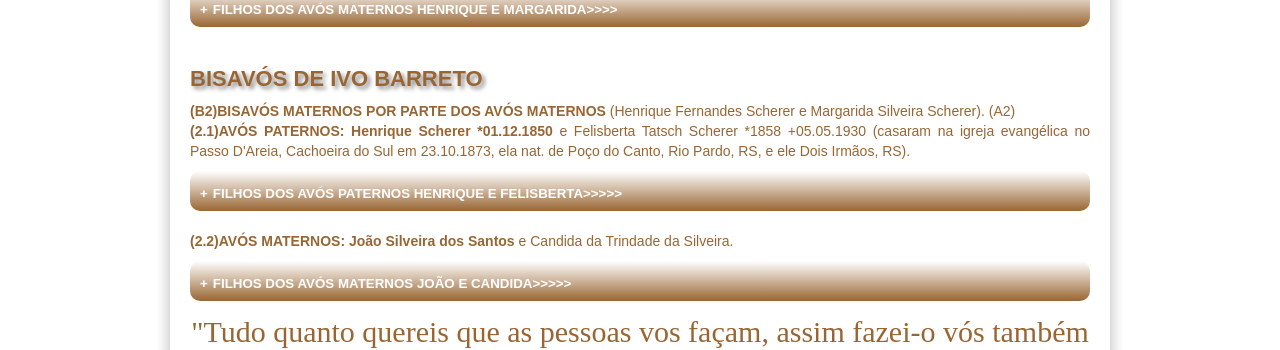
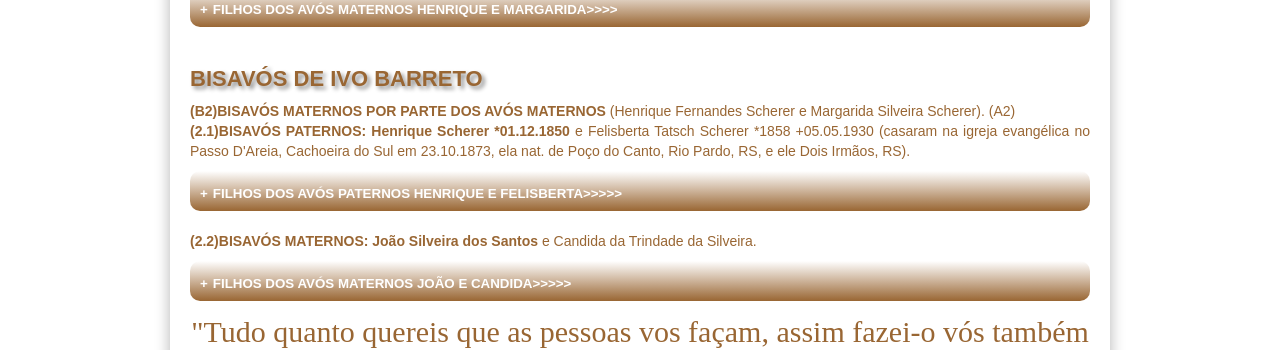
Before and after one commit to claudiovargas1955/claudiovargas1955.github.io, a Jekyll site: the page built from _pages/familia-barreto.html, in a window 1280 px wide. Shown: the part 1106-1456 px from the top of the page. Built offline with Jekyll 4.4.1, drawn with Linux system fonts in a browser that asks for light colours; some web fonts are replaced.

Commit message:
Update familia-barreto.html

```diff
--- a/_pages/familia-barreto.html
+++ b/_pages/familia-barreto.html
@@ -234,7 +234,7 @@ Catarina Lindenmaier). <b>FILHOS:</b><br>
 <h4>BISAVÓS DE IVO BARRETO</h4>
 <p><b>(B2)BISAVÓS MATERNOS POR PARTE DOS AVÓS MATERNOS </b>(Henrique Fernandes Scherer e Margarida Silveira Scherer). (A2)<br>
 
-<b>(2.1)AVÓS PATERNOS: Henrique Scherer *01.12.1850</b> e Felisberta Tatsch Scherer *1858 +05.05.1930 (casaram na igreja evangélica no
+<b>(2.1)BISAVÓS PATERNOS: Henrique Scherer *01.12.1850</b> e Felisberta Tatsch Scherer *1858 +05.05.1930 (casaram na igreja evangélica no
 Passo D'Areia, Cachoeira do Sul em 23.10.1873, ela nat. de Poço do Canto, Rio Pardo, RS, e ele Dois Irmãos, RS).<br>
 <details><summary><b>FILHOS DOS AVÓS PATERNOS HENRIQUE E FELISBERTA>>>>></summary></b><br/>
     <p><b>(2.1.1)Henrique Fernandes Scherer: </b>*08.01.1875<br>
@@ -243,7 +243,7 @@ Passo D'Areia, Cachoeira do Sul em 23.10.1873, ela nat. de Poço do Canto, Rio P
      <b>(2.1.4)João Albino Scherer: </b>*1882<br><br>
 
      <b>(2.1.5)João Carlos Scherer: </b>*31.03.1884 (casou com  Analia Maria Scherer *20.12.1887, filha de João Antonio de Lara e
-     Guilhermina Peres de Lara). <br>FILHOS: </b><br>
+     Guilhermina Peres de Lara). <b>FILHOS: </b><br>
      <b>(2.1.5.1)José Euclydes Scherer: </b>*05.09.1914 (casou em 03.09.1938 com Maria Selma de Moraes Simões *10.11.1917, filha de João
      Laurindo Simões *01.01.1883 e Maria Belmira Moraes Simões *31.08.1888, avós paternos: Laurindo Fernandes Simões e Francisca Marques
      Simões e avós maternos: Hilario Antonio de Moraes e Anna Virginia de Moraes). <br><br>
@@ -254,7 +254,7 @@ Passo D'Areia, Cachoeira do Sul em 23.10.1873, ela nat. de Poço do Canto, Rio P
      <b>(2.1.9)Analia Leopoldina Correa: </b>*1895<br>
      <b>(2.1.10)Jardelina Scherer: </b>*1899</p></details><br>
 
-<p><b>(2.2)AVÓS MATERNOS: João Silveira dos Santos</b> e Candida da Trindade da Silveira.
+<p><b>(2.2)BISAVÓS MATERNOS: João Silveira dos Santos</b> e Candida da Trindade da Silveira.
 <details><summary><b>FILHOS DOS AVÓS MATERNOS JOÃO E CANDIDA>>>>></summary></b><br>
      <p><b>(2.1)Margarida Silveira: </b>*1890 +22.12.1942 (nat. de Caçapava do Sul).<br>
      <b>(2.2)Filomena Silveira: </b>*1900<br>
```
